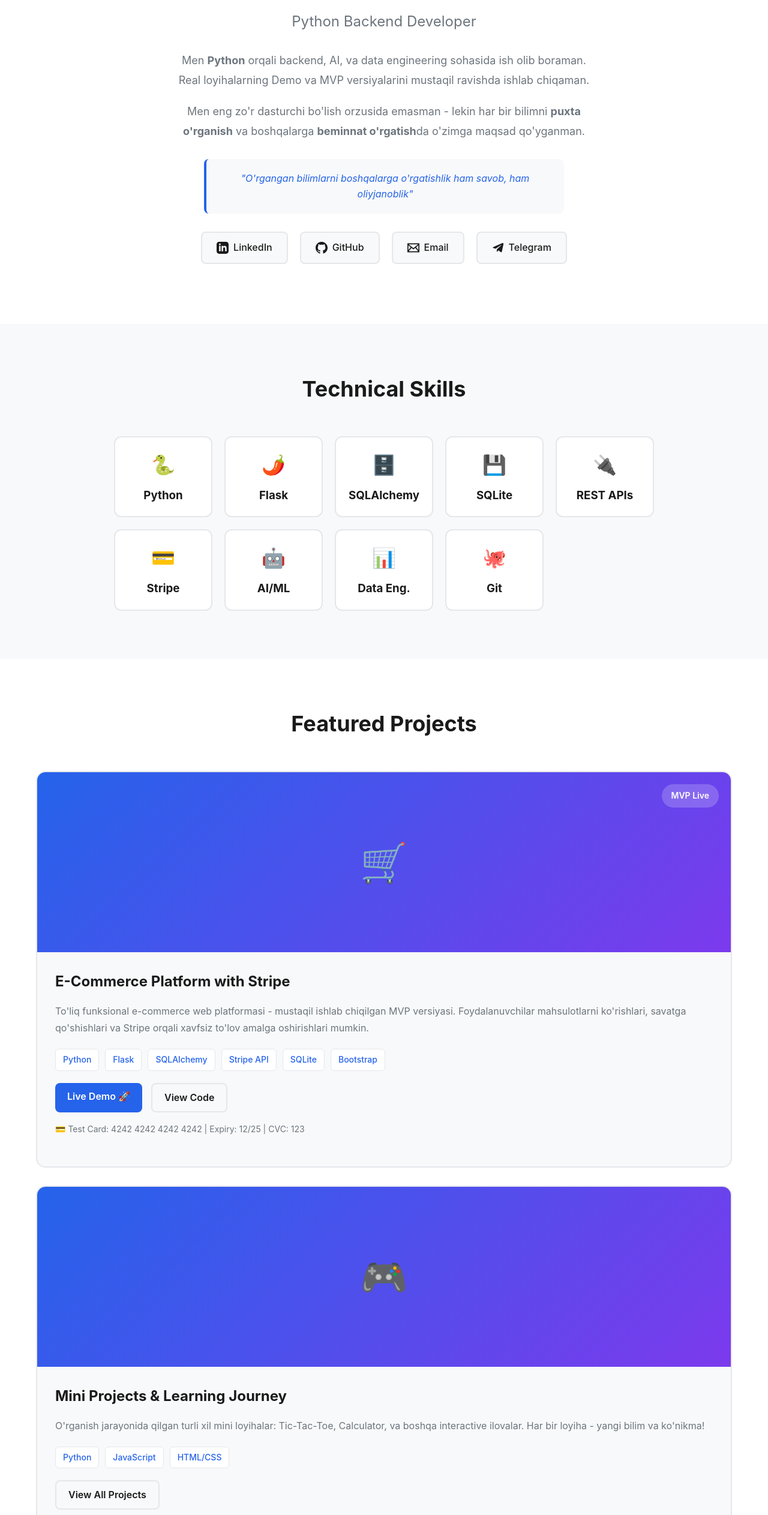
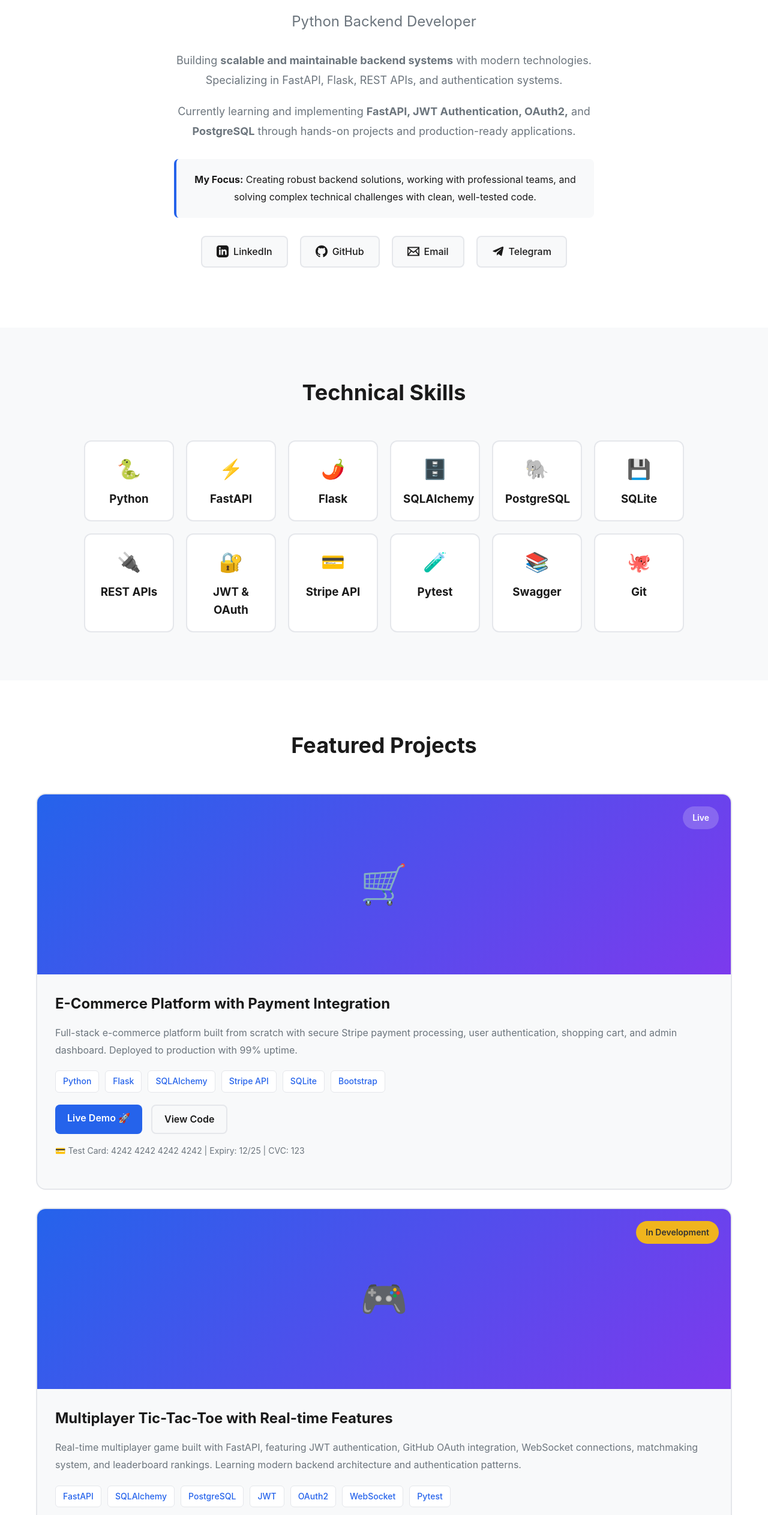
Before and after one commit to Makhmud-egp/Makhmud-egp.github.io, a plain HTML site: page index.html in a window 1280 px wide. Shown: the part 272-2797 px from the top of the page at 60% size. Drawn offline with Linux system fonts and the light colour scheme.

Commit message:
Upgrade Technical Skills

```diff
--- a/index.html
+++ b/index.html
@@ -4,7 +4,7 @@
     <meta charset="UTF-8">
     <meta name="viewport" content="width=device-width, initial-scale=1.0">
     <title>Makhmud Djalolov - Python Backend Developer</title>
-    <meta name="description" content="Python Backend Developer specializing in Flask, REST APIs, and building scalable web applications.">
+    <meta name="description" content="Python Backend Developer specializing in FastAPI, Flask, REST APIs, JWT Authentication, and building scalable web applications.">
     <style>
         * {
             margin: 0;
@@ -143,16 +143,19 @@
             line-height: 1.8;
         }
 
-        .quote {
-            font-style: italic;
-            color: var(--accent);
+        .highlight-box {
+            background: var(--bg-secondary);
+            border-left: 4px solid var(--accent);
+            padding: 20px;
+            border-radius: 8px;
+            max-width: 700px;
+            margin: 30px auto;
+        }
+
+        .highlight-box p {
             font-size: 16px;
-            max-width: 600px;
-            margin: 30px auto;
-            padding: 20px;
-            border-left: 4px solid var(--accent);
-            background: var(--bg-secondary);
-            border-radius: 8px;
+            color: var(--text-primary);
+            margin: 0;
         }
 
         .social-links {
@@ -199,7 +202,7 @@
             display: grid;
             grid-template-columns: repeat(auto-fit, minmax(150px, 1fr));
             gap: 20px;
-            max-width: 900px;
+            max-width: 1000px;
             margin: 0 auto;
         }
 
@@ -271,6 +274,11 @@
             color: white;
             font-size: 14px;
             font-weight: 600;
+        }
+
+        .project-badge.in-progress {
+            background: rgba(255, 193, 7, 0.9);
+            color: #333;
         }
 
         .project-content {
@@ -435,10 +443,10 @@
             <div class="container">
                 <h1>Makhmud Djalolov</h1>
                 <div class="subtitle">Python Backend Developer</div>
-                <p>Men <strong>Python</strong> orqali backend, AI, va data engineering sohasida ish olib boraman. Real loyihalarning Demo va MVP versiyalarini mustaqil ravishda ishlab chiqaman.</p>
-                <p>Men eng zo'r dasturchi bo'lish orzusida emasman - lekin har bir bilimni <strong>puxta o'rganish</strong> va boshqalarga <strong>beminnat o'rgatish</strong>da o'zimga maqsad qo'yganman.</p>
-                <div class="quote">
-                    "O'rgangan bilimlarni boshqalarga o'rgatishlik ham savob, ham oliyjanoblik"
+                <p>Building <strong>scalable and maintainable backend systems</strong> with modern technologies. Specializing in FastAPI, Flask, REST APIs, and authentication systems.</p>
+                <p>Currently learning and implementing <strong>FastAPI, JWT Authentication, OAuth2,</strong> and <strong>PostgreSQL</strong> through hands-on projects and production-ready applications.</p>
+                <div class="highlight-box">
+                    <p><strong>My Focus:</strong> Creating robust backend solutions, working with professional teams, and solving complex technical challenges with clean, well-tested code.</p>
                 </div>
                 <div class="social-links">
                     <a href="https://www.linkedin.com/in/makhmud-djalolov-8928b332b/" target="_blank">
@@ -453,11 +461,11 @@
                         <svg width="20" height="20" fill="currentColor" viewBox="0 0 24 24"><path d="M0 3v18h24v-18h-24zm6.623 7.929l-4.623 5.712v-9.458l4.623 3.746zm-4.141-5.929h19.035l-9.517 7.713-9.518-7.713zm5.694 7.188l3.824 3.099 3.83-3.104 5.612 6.817h-18.779l5.513-6.812zm9.208-1.264l4.616-3.741v9.348l-4.616-5.607z"/></svg>
                         Email
                     </a>
-                  <a href="https://t.me/osonpython/">
+                    <a href="https://t.me/osonpython" target="_blank">
                         <svg width="20" height="20" viewBox="0 0 24 24" fill="currentColor">
-        <path d="M21.05 2.39L2.6 10.61c-1.26.52-1.25 1.25-.23 1.57l4.73 1.48 10.97-6.92c.52-.32.99-.15.6.2l-8.88 8.02-.34 4.94c.5 0 .72-.23 1-.5l2.4-2.33 4.99 3.69c.92.5 1.58.24 1.81-.86l3.28-15.45c.34-1.35-.52-1.96-1.45-1.56z"/>
-    </svg>
-    Telegram
+                            <path d="M21.05 2.39L2.6 10.61c-1.26.52-1.25 1.25-.23 1.57l4.73 1.48 10.97-6.92c.52-.32.99-.15.6.2l-8.88 8.02-.34 4.94c.5 0 .72-.23 1-.5l2.4-2.33 4.99 3.69c.92.5 1.58.24 1.81-.86l3.28-15.45c.34-1.35-.52-1.96-1.45-1.56z"/>
+                        </svg>
+                        Telegram
                     </a>
                 </div>
             </div>
@@ -472,12 +480,20 @@
                         <h3>Python</h3>
                     </div>
                     <div class="skill-card">
+                        <span>⚡</span>
+                        <h3>FastAPI</h3>
+                    </div>
+                    <div class="skill-card">
                         <span>🌶️</span>
                         <h3>Flask</h3>
                     </div>
                     <div class="skill-card">
                         <span>🗄️</span>
                         <h3>SQLAlchemy</h3>
+                    </div>
+                    <div class="skill-card">
+                        <span>🐘</span>
+                        <h3>PostgreSQL</h3>
                     </div>
                     <div class="skill-card">
                         <span>💾</span>
@@ -488,16 +504,20 @@
                         <h3>REST APIs</h3>
                     </div>
                     <div class="skill-card">
-                        <span>💳</span>
-                        <h3>Stripe</h3>
+                        <span>🔐</span>
+                        <h3>JWT & OAuth</h3>
                     </div>
                     <div class="skill-card">
-                        <span>🤖</span>
-                        <h3>AI/ML</h3>
+                        <span>💳</span>
+                        <h3>Stripe API</h3>
                     </div>
                     <div class="skill-card">
-                        <span>📊</span>
-                        <h3>Data Eng.</h3>
+                        <span>🧪</span>
+                        <h3>Pytest</h3>
+                    </div>
+                    <div class="skill-card">
+                        <span>📚</span>
+                        <h3>Swagger</h3>
                     </div>
                     <div class="skill-card">
                         <span>🐙</span>
@@ -514,11 +534,11 @@
                     <div class="project-card">
                         <div class="project-image">
                             🛒
-                            <div class="project-badge">MVP Live</div>
+                            <div class="project-badge">Live</div>
                         </div>
                         <div class="project-content">
-                            <h3>E-Commerce Platform with Stripe</h3>
-                            <p>To'liq funksional e-commerce web platformasi - mustaqil ishlab chiqilgan MVP versiyasi. Foydalanuvchilar mahsulotlarni ko'rishlari, savatga qo'shishlari va Stripe orqali xavfsiz to'lov amalga oshirishlari mumkin.</p>
+                            <h3>E-Commerce Platform with Payment Integration</h3>
+                            <p>Full-stack e-commerce platform built from scratch with secure Stripe payment processing, user authentication, shopping cart, and admin dashboard. Deployed to production with 99% uptime.</p>
                             <div class="tech-stack">
                                 <span class="tech-tag">Python</span>
                                 <span class="tech-tag">Flask</span>
@@ -538,14 +558,42 @@
                     </div>
 
                     <div class="project-card">
-                        <div class="project-image">🎮</div>
+                        <div class="project-image">
+                            🎮
+                            <div class="project-badge in-progress">In Development</div>
+                        </div>
                         <div class="project-content">
-                            <h3>Mini Projects & Learning Journey</h3>
-                            <p>O'rganish jarayonida qilgan turli xil mini loyihalar: Tic-Tac-Toe, Calculator, va boshqa interactive ilovalar. Har bir loyiha - yangi bilim va ko'nikma!</p>
+                            <h3>Multiplayer Tic-Tac-Toe with Real-time Features</h3>
+                            <p>Real-time multiplayer game built with FastAPI, featuring JWT authentication, GitHub OAuth integration, WebSocket connections, matchmaking system, and leaderboard rankings. Learning modern backend architecture and authentication patterns.</p>
+                            <div class="tech-stack">
+                                <span class="tech-tag">FastAPI</span>
+                                <span class="tech-tag">SQLAlchemy</span>
+                                <span class="tech-tag">PostgreSQL</span>
+                                <span class="tech-tag">JWT</span>
+                                <span class="tech-tag">OAuth2</span>
+                                <span class="tech-tag">WebSocket</span>
+                                <span class="tech-tag">Pytest</span>
+                            </div>
+                            <div class="project-links">
+                                <a href="https://github.com/Makhmud-egp/tic-tac-toe-fastapi" target="_blank" class="btn btn-secondary">View Progress</a>
+                            </div>
+                            <p style="margin-top: 15px; font-size: 14px; color: var(--text-secondary); font-style: italic;">
+                                🚧 Currently implementing core features and authentication system
+                            </p>
+                        </div>
+                    </div>
+
+                    <div class="project-card">
+                        <div class="project-image">💡</div>
+                        <div class="project-content">
+                            <h3>Learning & Practice Projects</h3>
+                            <p>Collection of practice projects including CRUD applications, API integrations, and algorithm implementations. Each project focuses on mastering specific technologies and best practices.</p>
                             <div class="tech-stack">
                                 <span class="tech-tag">Python</span>
-                                <span class="tech-tag">JavaScript</span>
-                                <span class="tech-tag">HTML/CSS</span>
+                                <span class="tech-tag">FastAPI</span>
+                                <span class="tech-tag">Flask</span>
+                                <span class="tech-tag">SQLAlchemy</span>
+                                <span class="tech-tag">Pytest</span>
                             </div>
                             <div class="project-links">
                                 <a href="https://github.com/Makhmud-egp?tab=repositories" target="_blank" class="btn btn-secondary">View All Projects</a>
@@ -559,10 +607,11 @@
         <section class="about">
             <div class="container">
                 <div class="about-content">
-                    <h2>Mening Yondashuvim</h2>
-                    <p>Men real loyihalarda ishtirok etmasamda, lekin o'z ustimda ishlab real loyihalarni Demo va MVP versiyalarini yolg'iz o'zim ishlab chiqishga harakat qilaman.</p>
-                    <p>Kelajak haqida gap ketganda - men eng zo'r dasturchi bo'laman degan orzuyim yo'q. Lekin men o'rgangan bilimlarimni <strong>puxta o'rganaman</strong> va boshqalarga <strong>beminnat o'rgataman</strong>.</p>
-                    <p>Backend development, AI va Data Engineering - bu men o'rganayotgan va rivojlantirayotgan sohalarim. Har bir yangi loyiha menga yangi bilim va tajriba beradi.</p>
+                    <h2>Professional Approach</h2>
+                    <p>I focus on building <strong>scalable and maintainable backend systems</strong> using modern technologies and best practices. My goal is to create robust solutions that solve real problems.</p>
+                    <p>Currently expanding my expertise in <strong>FastAPI, JWT authentication, OAuth2, and PostgreSQL</strong> through hands-on projects. I believe in learning by building production-ready applications.</p>
+                    <p><strong>What drives me:</strong> Working with professional teams, tackling complex backend challenges, and continuously improving code quality through testing and best practices.</p>
+                    <p><strong>Areas of interest:</strong> Backend Development, AI/ML Integration, Data Engineering, Authentication Systems, API Design</p>
                 </div>
             </div>
         </section>
@@ -571,7 +620,7 @@
             <div class="container">
                 <h2 class="section-title">Let's Connect</h2>
                 <p style="max-width: 600px; margin: 0 auto; color: var(--text-secondary);">
-                    Hozirda birinchi professional ishimni qidiryapman. Agar sizda taklif yoki savol bo'lsa, bog'laning!
+                    Looking for my first professional role as a Junior Backend Developer. Open to opportunities where I can contribute, learn, and grow with an experienced team.
                 </p>
                 <div class="contact-info">
                     <div class="contact-item">
@@ -589,7 +638,7 @@
 
     <footer>
         <div class="container">
-            <p>&copy; 2024 Makhmud Djalolov. Built with passion and Python.</p>
+            <p>&copy; 2024 Makhmud Djalolov. Built with Python & passion for backend development.</p>
         </div>
     </footer>
 
```
